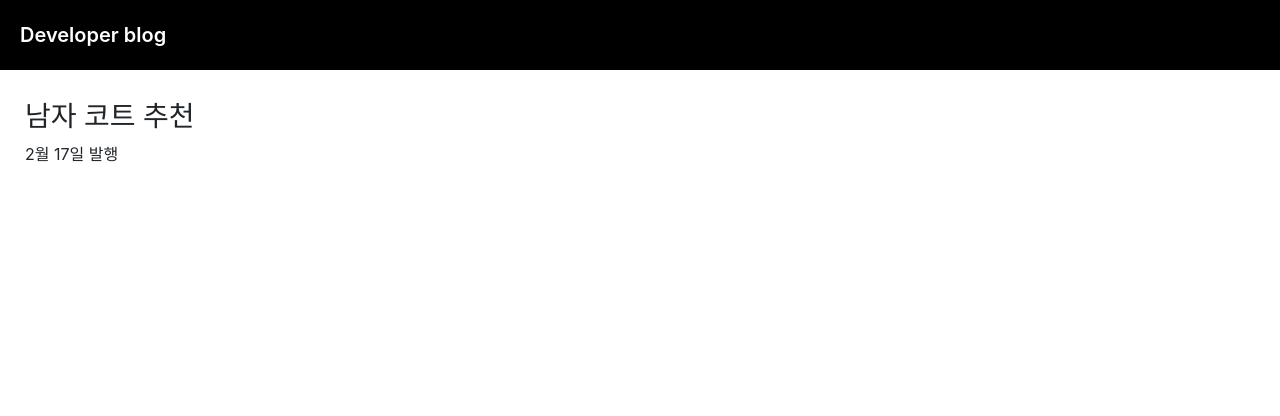
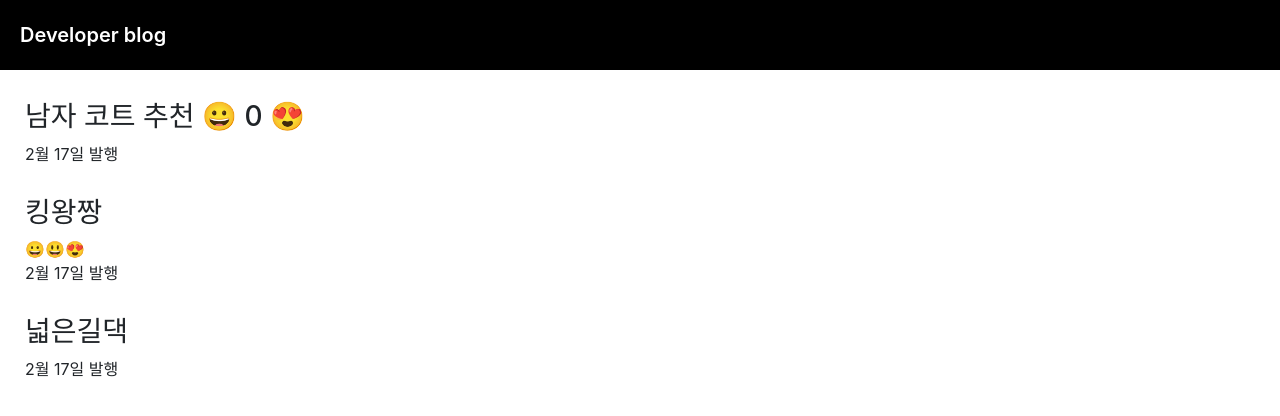
Before and after one commit to Dohwee-Kim/React-Shopping, a React (Create React App) app in the folder straps/: page / in a window 1280 px wide. Shown: the top 416 px of the page. Built offline with nearby package versions, Linux system fonts and the light colour scheme.

Commit message:
React - re rendering

```diff
--- a/straps/src/App.js
+++ b/straps/src/App.js
@@ -5,18 +5,31 @@ import './App.css';
 
 function App() {
   let posts = ' 강남 고기 맛집 ';
-  let [titleState, titleModify] = useState('남자 코트 추천');  //스테이트 만드는법
-
+  let [titleState, titleModify] = useState(['남자 코트 추천','킹왕짱','넓은길댁']);  //스테이트 만드는법
+  let [thumbsUp, modifyThumbsUp] = useState(0);
 
   return (
     <div className="App">
       <div className="">
-        <div class="black-nav">
+        <div className="black-nav">
           Developer blog
         </div>
 
         <div class="list">
-          <h3> {titleState} </h3>
+          <h3>{titleState[0]} <span onClick={ ()=>{modifyThumbsUp(thumbsUp+1)}} >😀 </span> {thumbsUp}
+          <span onClick={ ()=>{titleModify(['여자 코트 추천','정말 짱','만만세'])}}> 😍 </span>
+          </h3>
+
+          <p> 2월 17일 발행</p>
+        </div>
+
+        <div class="list">
+          <h3> {titleState[1]} </h3>😀😃😍
+          <p> 2월 17일 발행</p>
+        </div>
+
+        <div class="list">
+          <h3> {titleState[2]} </h3>
           <p> 2월 17일 발행</p>
         </div>
 
```
